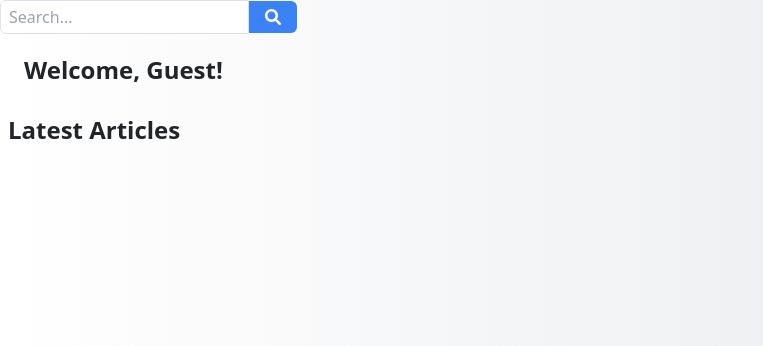
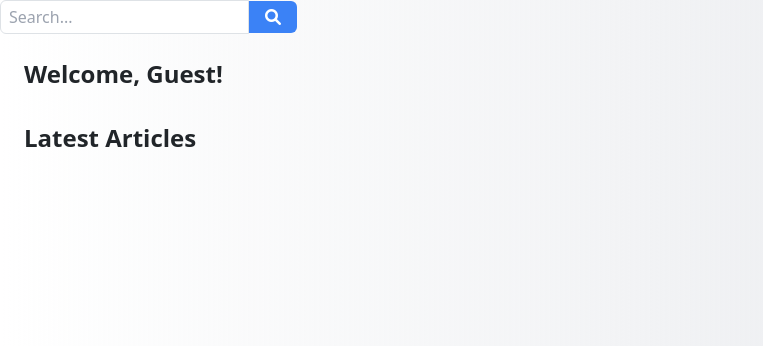
Before and after one commit to rmaculan/medianai-compose, a Django app: page /blog/ in a window 1280 px wide. Shown: the part 120-466 px from the top of the page, without its empty margins (0-763 px from the left). Run offline with Django 5.2, Linux system fonts and the light colour scheme; data that the repository does not hold is empty; parts of the project's set-up code (start-up, migrations or seed data) failed here and were passed over; some libraries are stand-ins or nearby versions.

Commit message:
update blog index page

```diff
--- a/templates/blog/index.html
+++ b/templates/blog/index.html
@@ -32,7 +32,7 @@
     {% include 'blog/navbar.html' %}
 
        <!-- Greeting message for users and guests -->
-      <div class="container ml-2">
+      <div class="container ml-2 mt-4 mb-4">
           <h1 class="text-2xl font-bold">
             {% if user.is_authenticated %}
               Welcome, {{ user.username }}!
@@ -46,7 +46,7 @@
 
       <!-- Blog Content -->
       <main class="container p-2">
-        <h1 class="text-2xl font-bold mb-4">
+        <h1 class="text-2xl font-bold ml-4 mb-4">
           Latest Articles
         </h1>
         <div class="container mx-auto px-4 md-2">
```
